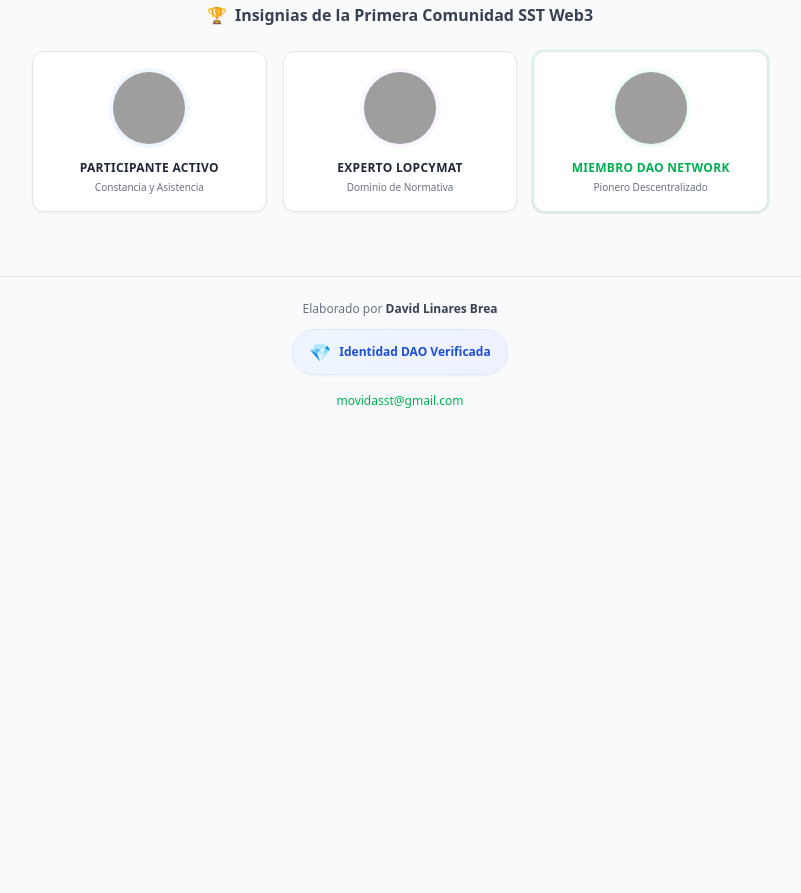
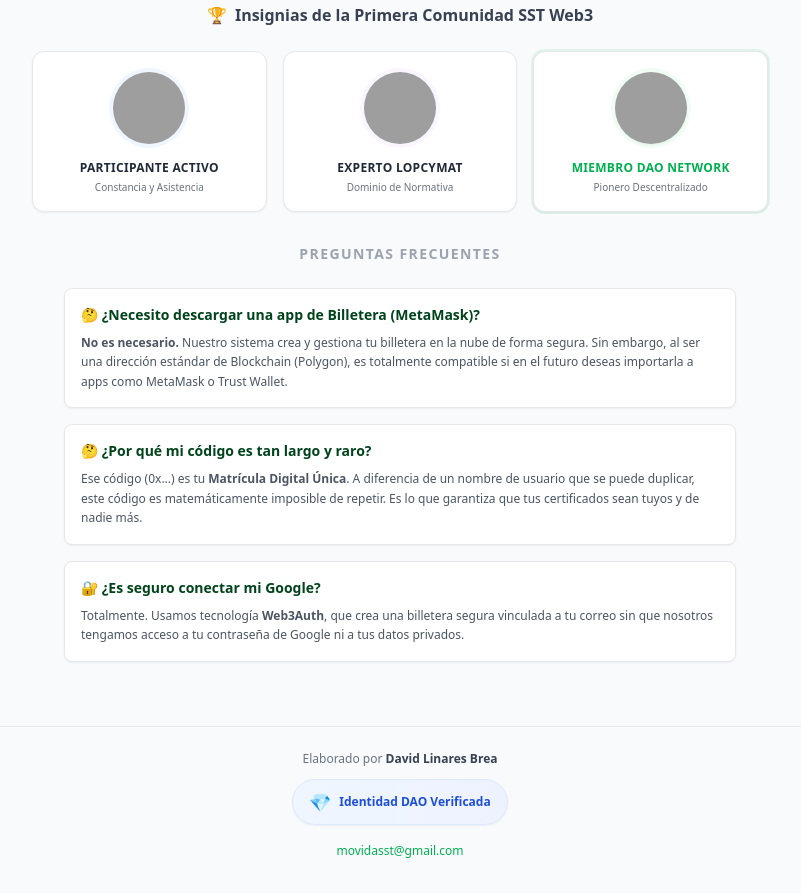
Before and after one commit to movidasst/insignias, a plain HTML site: page index.html in a window 1280 px wide. Shown: the part 996-1889 px from the top of the page, without its empty margins (240-1041 px from the left). Before the commit the page ends 1439 px from the top, so only its background shows below. Drawn offline with nearby package versions, Linux system fonts and the light colour scheme; grey boxes are pictures that could not be loaded.

Commit message:
Update index.html

```diff
--- a/index.html
+++ b/index.html
@@ -178,6 +178,40 @@
                 </div>
             </div>
 
+            <!-- PREGUNTAS FRECUENTES (NUEVO) -->
+            <div class="w-full max-w-2xl mx-auto mb-8">
+                <h3 class="text-center font-bold text-gray-400 text-sm uppercase tracking-widest mb-6">Preguntas Frecuentes</h3>
+
+                <div class="space-y-4">
+                    <div class="bg-white rounded-lg border border-gray-200 p-4 shadow-sm">
+                        <h4 class="font-bold text-brand-text text-sm mb-2 flex items-center gap-2">
+                            🤔 ¿Necesito descargar una app de Billetera (MetaMask)?
+                        </h4>
+                        <p class="text-xs text-gray-600 leading-relaxed">
+                            <strong>No es necesario.</strong> Nuestro sistema crea y gestiona tu billetera en la nube de forma segura. Sin embargo, al ser una dirección estándar de Blockchain (Polygon), es totalmente compatible si en el futuro deseas importarla a apps como MetaMask o Trust Wallet.
+                        </p>
+                    </div>
+
+                    <div class="bg-white rounded-lg border border-gray-200 p-4 shadow-sm">
+                        <h4 class="font-bold text-brand-text text-sm mb-2 flex items-center gap-2">
+                            🤔 ¿Por qué mi código es tan largo y raro?
+                        </h4>
+                        <p class="text-xs text-gray-600 leading-relaxed">
+                            Ese código (0x...) es tu <strong>Matrícula Digital Única</strong>. A diferencia de un nombre de usuario que se puede duplicar, este código es matemáticamente imposible de repetir. Es lo que garantiza que tus certificados sean tuyos y de nadie más.
+                        </p>
+                    </div>
+
+                    <div class="bg-white rounded-lg border border-gray-200 p-4 shadow-sm">
+                        <h4 class="font-bold text-brand-text text-sm mb-2 flex items-center gap-2">
+                            🔐 ¿Es seguro conectar mi Google?
+                        </h4>
+                        <p class="text-xs text-gray-600 leading-relaxed">
+                            Totalmente. Usamos tecnología <strong>Web3Auth</strong>, que crea una billetera segura vinculada a tu correo sin que nosotros tengamos acceso a tu contraseña de Google ni a tus datos privados.
+                        </p>
+                    </div>
+                </div>
+            </div>
+
         </div>
 
         <!-- 2. PANTALLA DE CARGA -->
@@ -206,7 +240,7 @@
             </div>
 
             <div class="mb-4 text-center">
-                <h3 class="text-lg font-bold text-gray-700">Sigue estos 3 Pasos para tu Validación:</h3>
+                <h3 class="text-lg font-bold text-gray-700">Sigue estos 3 Pasos para tu Certificación:</h3>
             </div>
 
             <!-- PASO 1: COPIAR -->
@@ -250,7 +284,7 @@
                     <span class="bg-purple-200 text-purple-900 text-[10px] px-2 py-0.5 rounded-full font-bold">Tu Vitrina</span>
                 </div>
                 <p class="text-xs text-gray-600 mb-3 leading-snug">
-                    Tus Insignias vivirán en la plataforma oficial. <strong>Es necesario que crees tu usuario en <a href="https://poap.xyz/" target="_blank" class="underline text-purple-700 font-bold">POAP.xyz</a></strong> o descargues su App. Allí conectarás tu email para ver tu colección completa.
+                    Tus certificaciones vivirán en la plataforma oficial. <strong>Es necesario que crees tu usuario en <a href="https://poap.xyz/" target="_blank" class="underline text-purple-700 font-bold">POAP.xyz</a></strong> o descargues su App. Allí conectarás tu email para ver tu colección completa.
                 </p>
 
                 <div class="grid grid-cols-1 gap-2">
```
